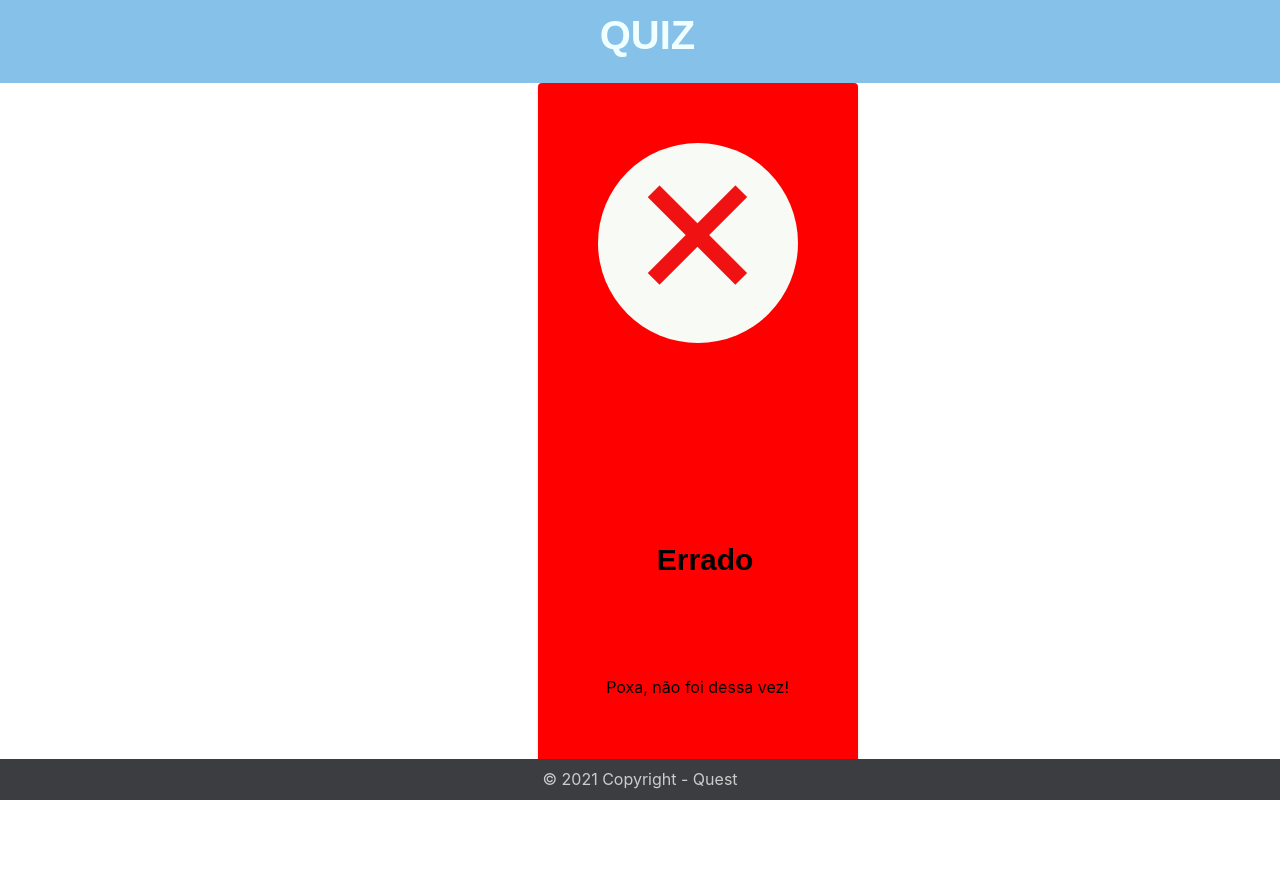
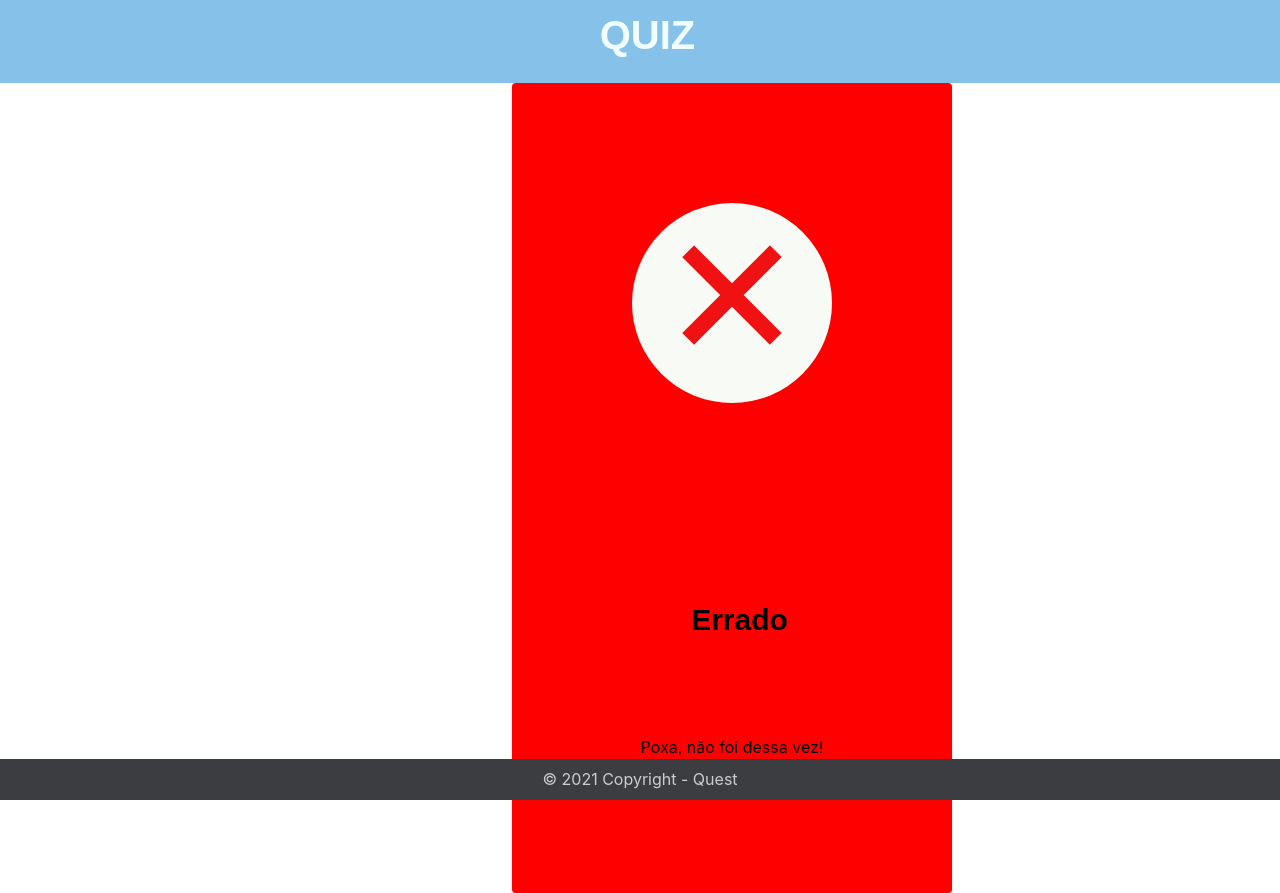
Before and after one commit to nascitonicholas/Quest-Frontend, a React (Create React App) app: page /resultado in a window 1280 px wide. Before the commit the page ends 800 px from the top, so only its background shows below. Built offline with nearby package versions, Linux system fonts and the light colour scheme; what @amcharts/amcharts4 would draw is missing.

Commit message:
Telas de resultado

```diff
--- a/src/Pages/Ranking/ranking.css
+++ b/src/Pages/Ranking/ranking.css
@@ -1,6 +1,3 @@
-body {
-    font-family: -apple-system, BlinkMacSystemFont, "Segoe UI", Roboto, Helvetica, Arial, sans-serif, "Apple Color Emoji", "Segoe UI Emoji", "Segoe UI Symbol";
-  }
 
   #chartdiv {
     width: 100%;
--- a/src/Pages/Resultado/resultado.css
+++ b/src/Pages/Resultado/resultado.css
@@ -1,18 +1,23 @@
-  .h1 {
+pbody {
+  text-align: center;
+  padding: 40px 0;
+  background: #EBF0F5;
+}
+.h1 {
     color: #88B04B;
     font-family: "Nunito Sans", "Helvetica Neue", sans-serif;
     font-weight: 900;
     font-size: 40px;
     margin-bottom: 10px;
 
-  }
-  .p {
+}
+.p {
     color: #ffffff;
     font-family: "Nunito Sans", "Helvetica Neue", sans-serif;
     font-size:20px;
     margin: 0;
 
-  }
+}
 i {
   color: #18dd06;
   font-size: 170px;
@@ -45,26 +50,24 @@ ierror {
 }
 .card {
   background: Green;
-  padding: 60px;
+  padding: 120px;
   border-radius: 4px;
   box-shadow: 0 2px 3px #C8D0D8;
   display: inline-block;
   font-style: normal;
   margin: 0 auto;
   text-align: center;
-  margin-left: 42%;
 }
-
 .carderror {
   background: red;
-  padding: 60px;
+  padding: 120px;
   border-radius: 4px;
   box-shadow: 0 2px 3px #C8D0D8;
   display: inline-block;
   font-style: normal;
   margin: 0 auto;
   text-align: center;
-  margin-left: 42%;
+  margin-left:40%;
 }
 .circle{
   border-radius:200px;
--- a/src/Pages/Resultado/resultado.js
+++ b/src/Pages/Resultado/resultado.js
@@ -4,7 +4,8 @@ import Quadrados from '../../shared/components/Quadrados/quadrados.js';
 import Footer from '../../shared/components/Footer/footer.js';
 import  './resultado.css'
 
-export default function Resultado(resposta) {
+
+export default function Resposta(resposta) {
    /* switch (resposta) {
         case 'Correto':
     return (
@@ -16,7 +17,7 @@ export default function Resultado(resposta) {
         </div>
         <h1>Correta</h1>
         <p>Parabéns, voce acertou!</p>
-
+        <meta http-equiv="refresh" content="5;url=../" />
       </div>
           <Footer />
       </div>
@@ -34,6 +35,7 @@ export default function Resultado(resposta) {
             </div>
             <h1>Errado</h1>
             <p>Poxa, não foi dessa vez!</p>
+
           </div>
               <Footer />
             </div>
```
Also changed, not shown: 1 other file (tests, documents, lock files or other folders).
